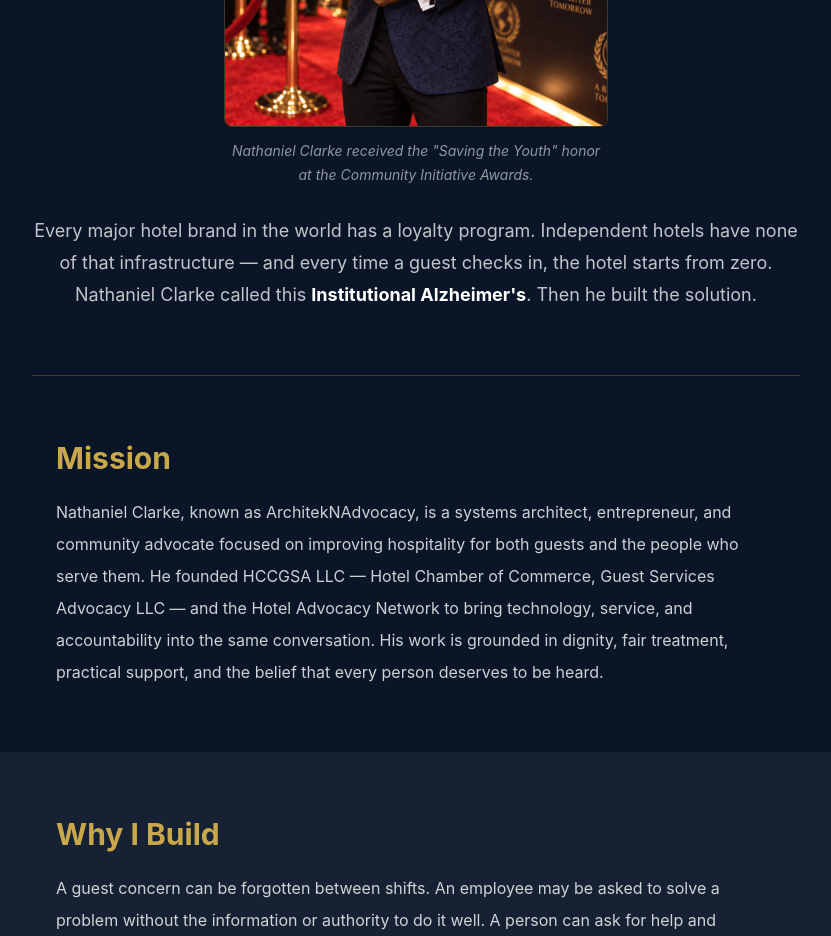
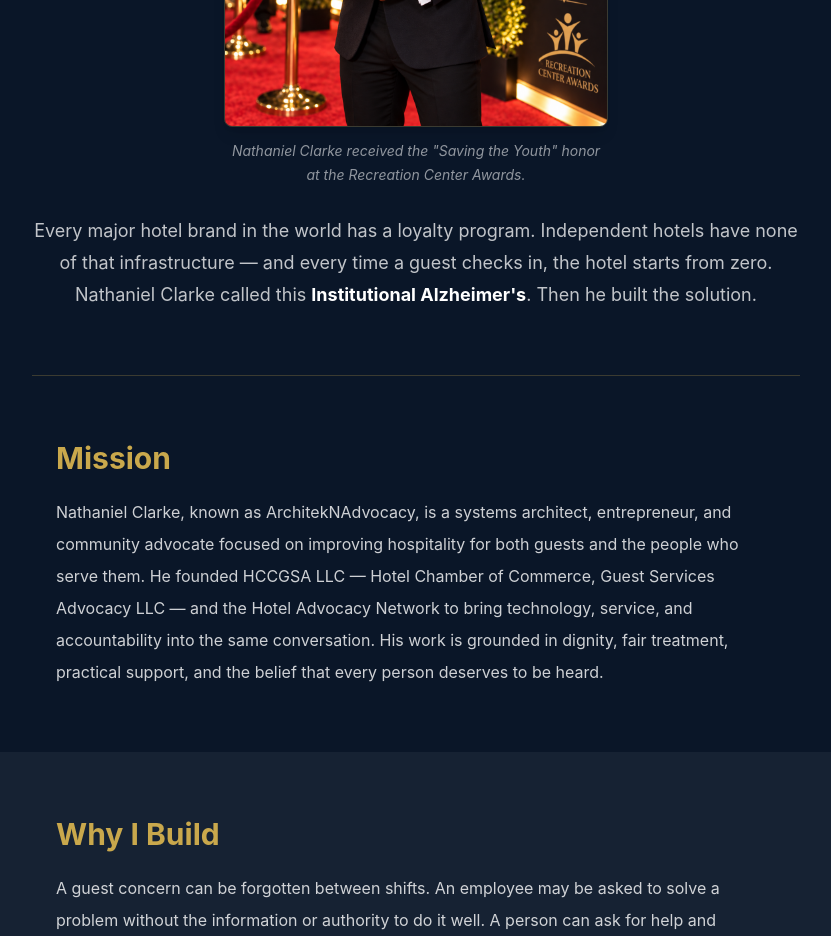
Before and after one commit to clarkpowers2/hccgsa-website, a React (Vite) app: page /founder in a window 1280 px wide. Shown: the part 1100-2036 px from the top of the page, without its empty margins (224-1055 px from the left). Built offline with nearby package versions, Linux system fonts and the light colour scheme; no server answers.

Commit message:
fix(founder): update photo and caption to Recreation Center Awards

```diff
--- a/src/pages/FounderStory.tsx
+++ b/src/pages/FounderStory.tsx
@@ -62,8 +62,8 @@ export default function FounderStory() {
           <div className="eyebrow mb-5">Founder story &amp; origin</div>
           <h2 className="text-3xl font-bold leading-tight md:text-5xl">The Problem No One Had Named</h2>
           <figure className="mx-auto mt-9 max-w-xs md:max-w-sm">
-            <img src="/nathaniel-clarke.png" alt="Nathaniel Clarke, founder of HCCGSA LLC, receiving the &quot;Saving the Youth&quot; honor at the Community Initiative Awards" className="w-full rounded-lg border border-haven-gold/25 shadow-lg" width={1148} height={1370} />
-            <figcaption className="mt-3 text-sm italic leading-6 text-white/55">Nathaniel Clarke received the &quot;Saving the Youth&quot; honor at the Community Initiative Awards.</figcaption>
+            <img src="/nathaniel-clarke.png" alt="Nathaniel Clarke, founder of HCCGSA LLC, receiving the &quot;Saving the Youth&quot; honor at the Recreation Center Awards" className="w-full rounded-lg border border-haven-gold/25 shadow-lg" width={1148} height={1370} />
+            <figcaption className="mt-3 text-sm italic leading-6 text-white/55">Nathaniel Clarke received the &quot;Saving the Youth&quot; honor at the Recreation Center Awards.</figcaption>
           </figure>
           <p className="mx-auto mt-7 max-w-3xl text-lg leading-8 text-white/75">Every major hotel brand in the world has a loyalty program. Independent hotels have none of that infrastructure — and every time a guest checks in, the hotel starts from zero. Nathaniel Clarke called this <strong className="text-white">Institutional Alzheimer&apos;s</strong>. Then he built the solution.</p>
         </div>
```
Also changed, not shown: public/nathaniel-clarke.png.
